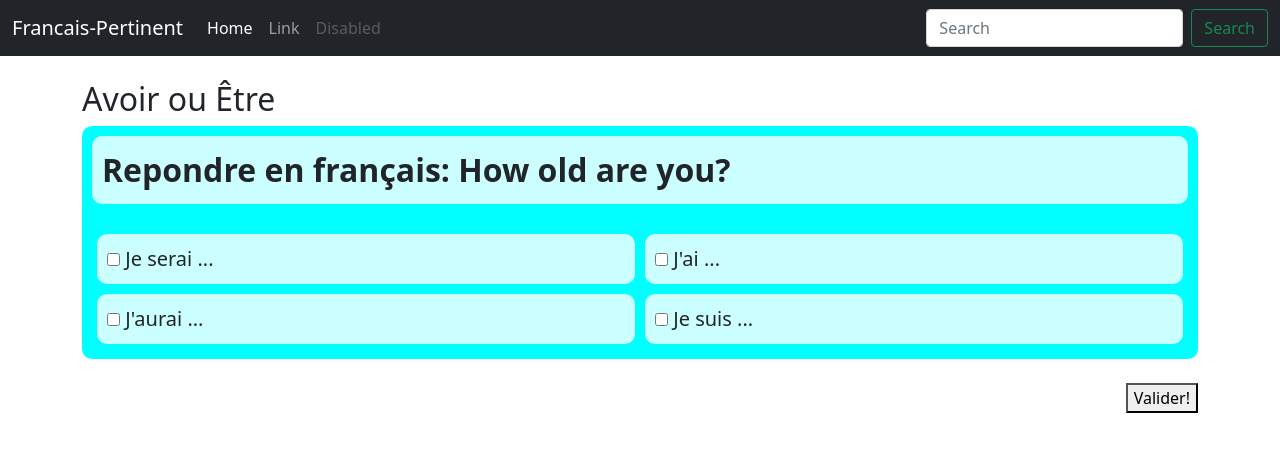
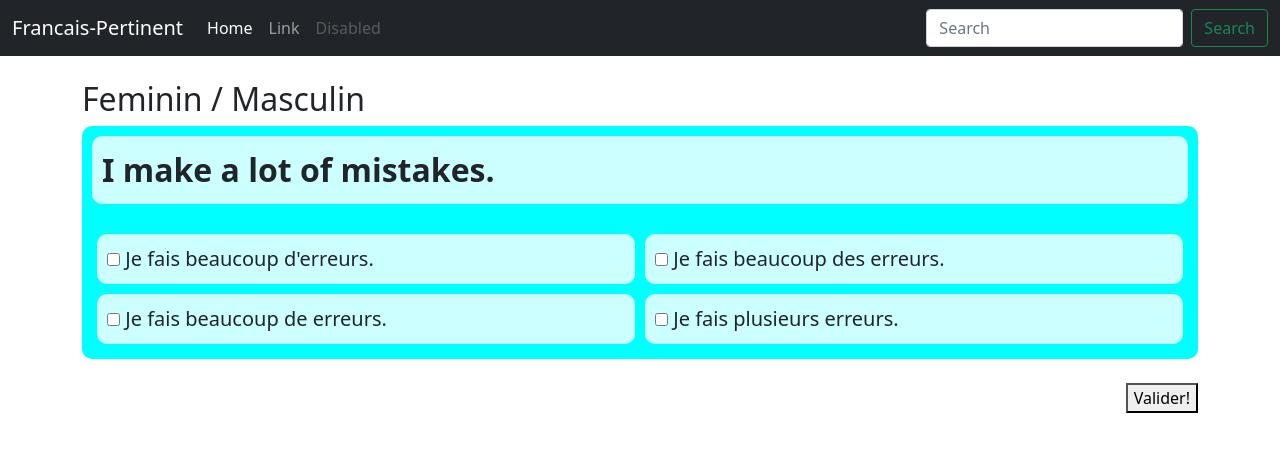
Before and after one commit to stho32/Francais-Pertinent, an Angular app: page / in a window 1280 px wide. Shown: the top 452 px of the page. Built offline with nearby package versions, Linux system fonts and the light colour scheme.

Commit message:
ajoute plusieurs des questions

```diff
--- a/src/app/des-questions.ts
+++ b/src/app/des-questions.ts
@@ -43,6 +43,63 @@ const tousDesQuestions = [
       { id: 1, text: "J'ai allé.", correct: false, selectionne: false },
       { id: 2, text: "Je suis allé.", correct: true, selectionne: false }
     ]
+  },
+  {
+    id : 4,
+    theme: "Être ou Aller",
+    question: "La plu des gens vent",
+    reponses: [
+      { id: 1, text: "J'ai allé.", correct: false, selectionne: false },
+      { id: 2, text: "Je suis allé.", correct: true, selectionne: false }
+    ]
+  },
+  {
+    id : 5,
+    theme: "Être ou Aller",
+    question: "I hope that you are ok/are doing well.",
+    reponses: [
+      { id: 1, text: "J'espere que tu es bien.", correct: false, selectionne: false },
+      { id: 2, text: "J'espere que tu vas bien.", correct: true, selectionne: false }
+    ]
+  },
+  {
+    id : 6,
+    theme: "Temps",
+    question: "Time flies.",
+    reponses: [
+      { id: 1, text: "Le temps passe vite.", correct: true, selectionne: false },
+      { id: 2, text: "La temps passe vite.", correct: false, selectionne: false },
+      { id: 3, text: "Le temps court vite.", correct: false, selectionne: false },
+    ]
+  },
+  {
+    id : 7,
+    theme: "Feminin / Masculin",
+    question: "question",
+    reponses: [
+      { id: 1, text: "une", correct: true, selectionne: false },
+      { id: 2, text: "un", correct: false, selectionne: false }
+    ]
+  },
+  {
+    id : 8,
+    theme: "Feminin / Masculin",
+    question: "table",
+    reponses: [
+      { id: 1, text: "la", correct: true, selectionne: false },
+      { id: 2, text: "le", correct: false, selectionne: false }
+    ]
+  },
+  {
+    id : 9,
+    theme: "Feminin / Masculin",
+    question:  "I make a lot of mistakes.",
+    reponses: [
+      { id: 1, text: "Je fais beaucoup d'erreurs.", correct: true, selectionne: false },
+      { id: 2, text: "Je fais plusieurs erreurs.", correct: false, selectionne: false },
+      { id: 3, text: "Je fais beaucoup des erreurs.", correct: false, selectionne: false },
+      { id: 4, text: "Je fais beaucoup de erreurs.", correct: false, selectionne: false }
+    ]
   }
 ];
 
```
Also changed, not shown: 3 other files (tests, documents, lock files or other folders).
